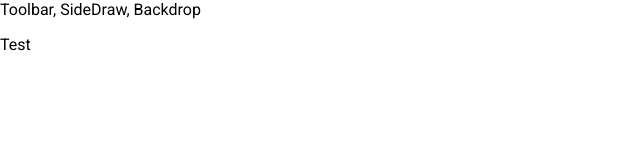
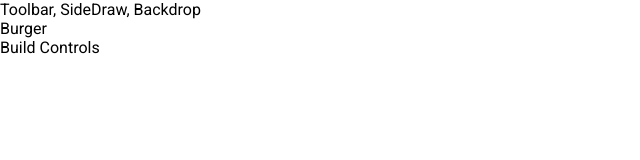
Before and after one commit to beckyw5/react-project, a React app: page / in a window 1280 px wide. Shown: the top 160 px of the page, without its empty margins (0-640 px from the left). Built offline with nearby package versions, Linux system fonts and the light colour scheme.

Commit message:
pulling in the burger builder to the main App

```diff
--- a/src/App.js
+++ b/src/App.js
@@ -1,13 +1,14 @@
 import React, { Component } from 'react';
 
 import Layout from './components/Layout/Layout';
+import BurgerBuilder from './containers/BurgerBuilder/BurgerBuilder';
 
 class App extends Component {
   render() {
     return (
         <div>
           <Layout>
-              <p>Test</p>
+              <BurgerBuilder />
           </Layout>
         </div>
     )
--- a/src/containers/BurgerBuilder/BurgerBuilder.js
+++ b/src/containers/BurgerBuilder/BurgerBuilder.js
@@ -12,3 +12,5 @@
         );
     }
 }
+
+export default BurgerBuilder;
```
